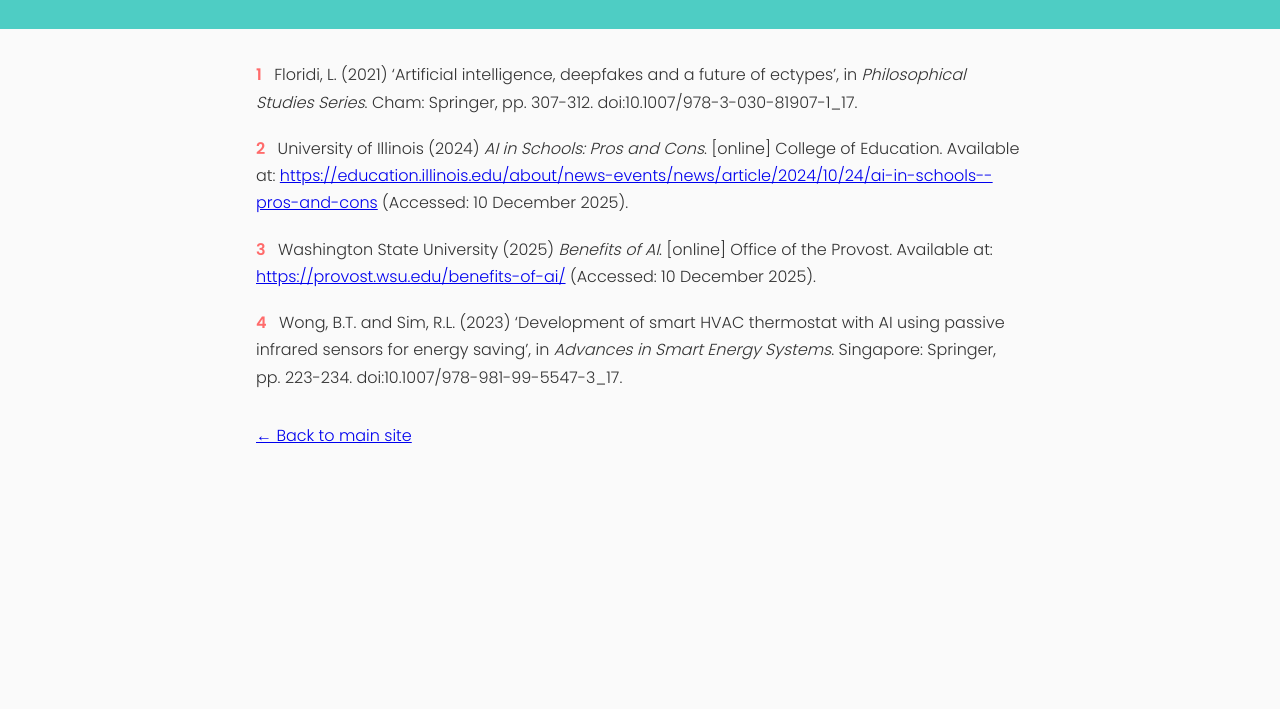
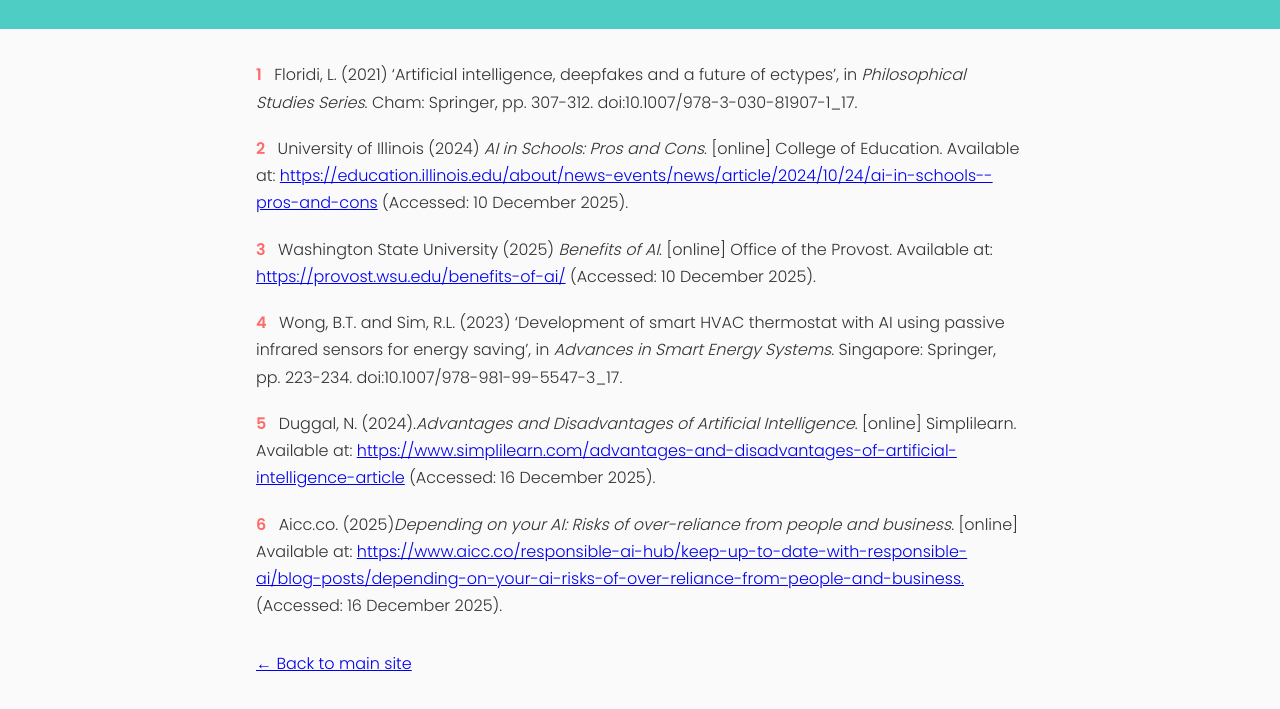
Before and after one commit to mosuguowarimasu/website, a plain HTML site: page refs.html in a window 1280 px wide. Shown: the part 122-831 px from the top of the page. Before the commit the page ends 800 px from the top, so only its background shows below. Drawn offline with Linux system fonts and the light colour scheme.

Commit message:
Update refs.html

```diff
--- a/refs.html
+++ b/refs.html
@@ -41,6 +41,19 @@
         <span class="ref-number">4</span>
         Wong, B.T. and Sim, R.L. (2023) ‘Development of smart HVAC thermostat with AI using passive infrared sensors for energy saving’, in <em>Advances in Smart Energy Systems</em>. Singapore: Springer, pp. 223-234. doi:10.1007/978-981-99-5547-3_17.
       </li>
+
+      <li>
+        <span class="ref-number">5</span>
+        Duggal, N. (2024).<em>Advantages and Disadvantages of Artificial Intelligence</em>. [online] Simplilearn.
+        Available at: <a href="https://www.simplilearn.com/advantages-and-disadvantages-of-artificial-intelligence-article" target="_blank" rel="noopener">https://www.simplilearn.com/advantages-and-disadvantages-of-artificial-intelligence-article</a> (Accessed: 16 December 2025).
+      </li>
+
+      <li>
+        <span class="ref-number">6</span>
+        Aicc.co. (2025)<em>Depending on your AI: Risks of over-reliance from people and business</em>. [online]
+        Available at: <a href="https://www.aicc.co/responsible-ai-hub/keep-up-to-date-with-responsible-ai/blog-posts/depending-on-your-ai-risks-of-over-reliance-from-people-and-business" target="_blank" rel="noopener">https://www.aicc.co/responsible-ai-hub/keep-up-to-date-with-responsible-ai/blog-posts/depending-on-your-ai-risks-of-over-reliance-from-people-and-business.</a> (Accessed: 16 December 2025).
+      </li>
+
     </ul>
 
     <p style="margin-top:2rem;">
```
